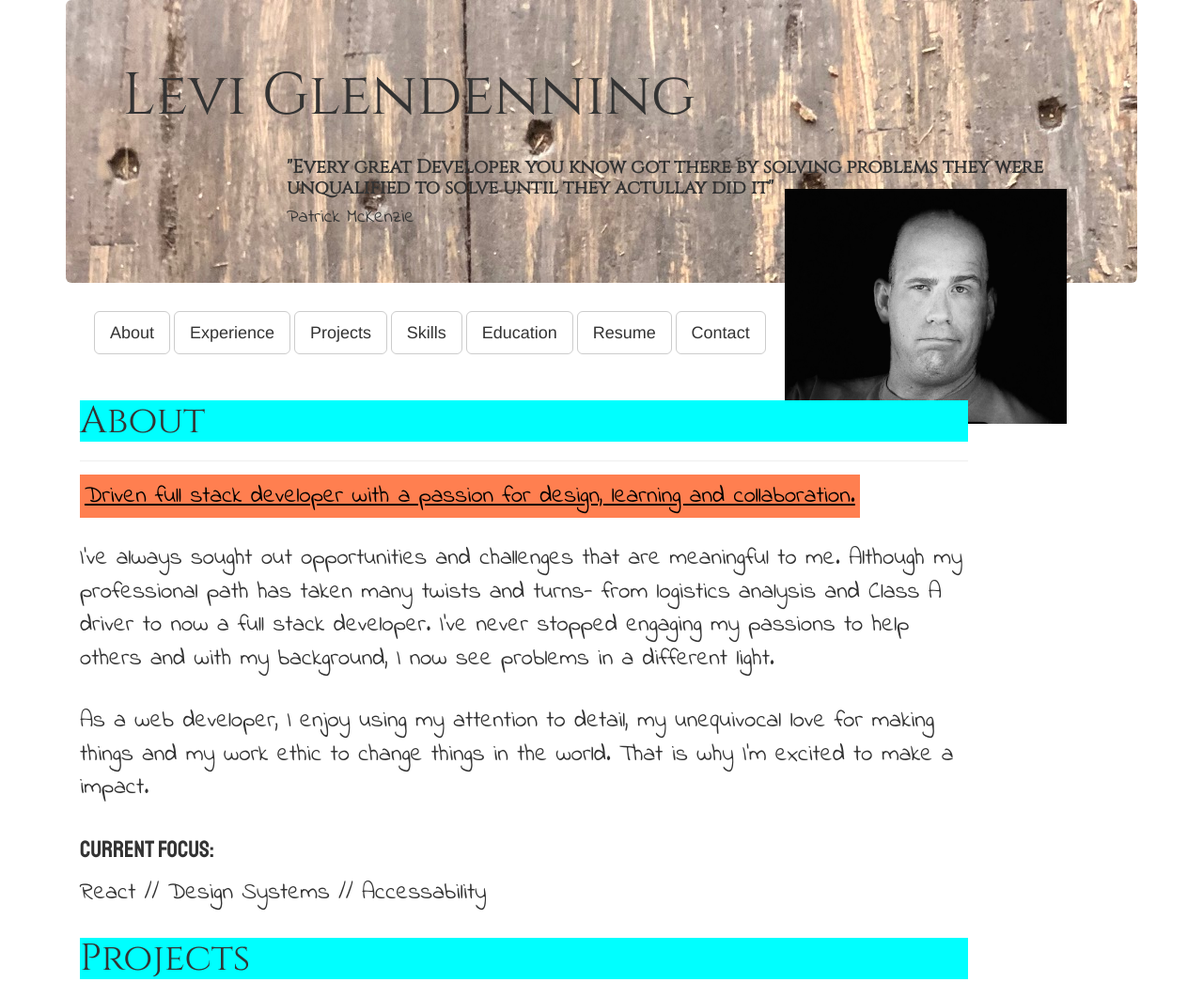
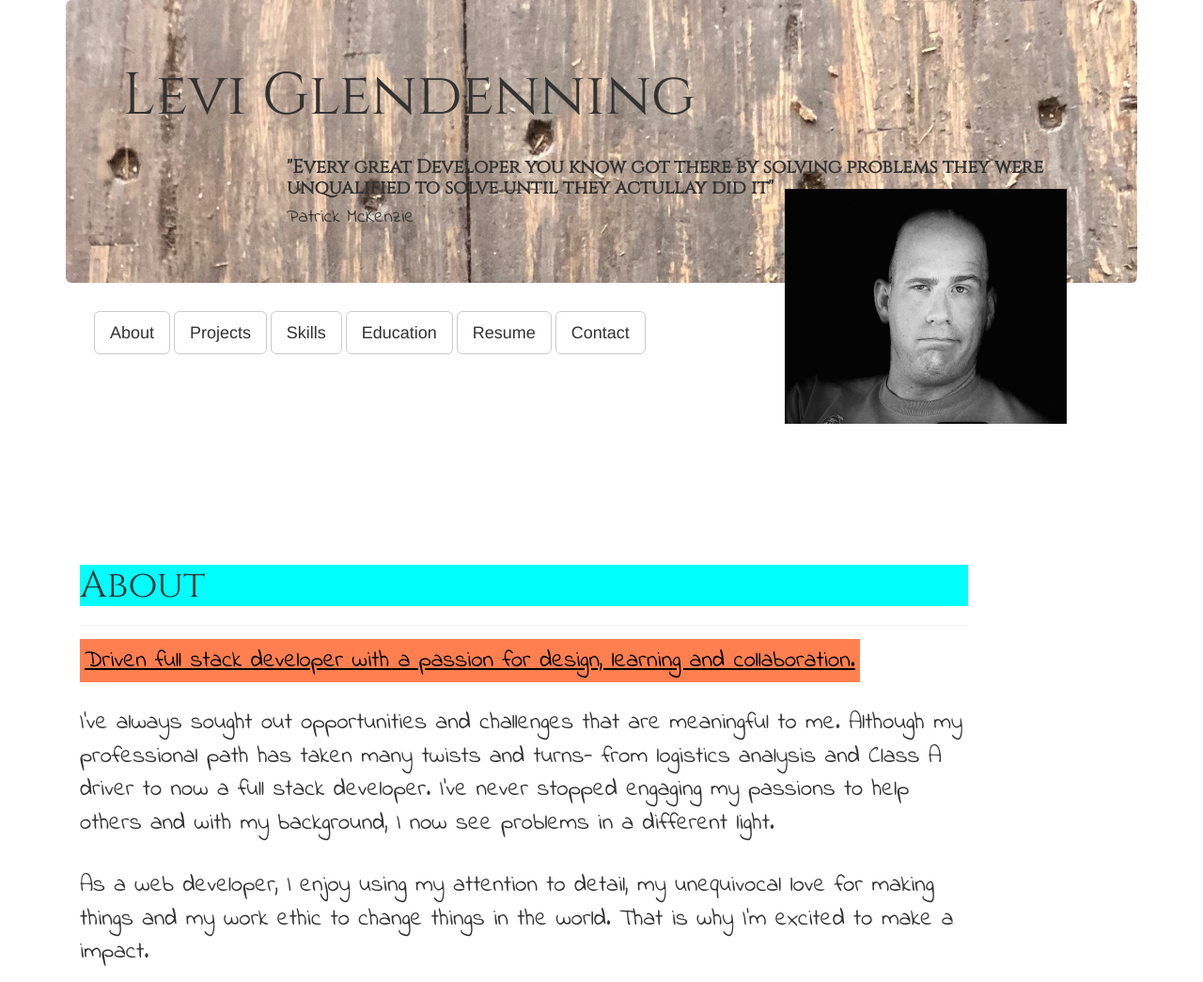
Before and after one commit to LeviG68/LeviGlendenning, a plain HTML site: page index.html in a window 1280 px wide. Shown: the top 1045 px of the page at 94% size. Drawn offline with nearby package versions, Linux system fonts and the light colour scheme.

Commit message:
links for buttons

```diff
--- a/assets/style.css
+++ b/assets/style.css
@@ -126,6 +126,7 @@ button {
 #edu{
     font-size: 40px;
     background-color: aqua;
+    padding-bottom: 10px;
 }
 
 .um {
--- a/index.html
+++ b/index.html
@@ -62,13 +62,12 @@
           <div class="col-md-10 col-lg-2">
             <nav class="container">
               <nav class="btn-group-lg" role="group" aria-label="...">
-                <button type="button" class="btn btn-default">About</button>
-                <button type="button" class="btn btn-default">Experience</button>
-                <button type="button" class="btn btn-default">Projects</button>
-                <button type="button" class="btn btn-default">Skills</button>
-                <button type="button" class="btn btn-default">Education</button>
-                <button type="button" class="btn btn-default">Resume</button>
-                <button type="button" class="btn btn-default">Contact</button>
+                <button type="button" class="btn btn-default" onclick="window.location.href='#about'">About</button>
+                <button type="button" class="btn btn-default" onclick="window.location.href='#projects'">Projects</button>
+                <button type="button" class="btn btn-default" onclick="window.location.href='#skills'">Skills</button>
+                <button type="button" class="btn btn-default" onclick="window.location.href='#edu'">Education</button>
+                <button type="button" class="btn btn-default" onclick="window.location.href='https://docs.google.com/document/d/1lyZsEpaQ7o7SAjYfl60kH3kZbyjHX43U495R_JKXtqA/edit?usp=sharing'">Resume</button>
+                <button type="button" class="btn btn-default" ahref="...">Contact</button>
               </nav>
             </nav>
           </div>
@@ -76,8 +75,8 @@
       <div class="container">
         <div class="row">
           <div class="col-md-10">
-            <article class="block">
-              <h1 class="block-header" id="about" >About</h1>
+            <!-- <article class="block"> -->
+              <h1 class="block-header" id="about">About</h1>
               <hr/>
               <p><mark>Driven full stack developer with a passion for design, learning and collaboration.</mark>
               </p>
@@ -104,7 +103,7 @@
       <div class="container">
         <section class="row">
           <div class="col-md-10">
-            <article class="block">
+            <!-- <article class="block"> -->
               <h1 class="block-header" id="projects" >Projects</h1>
               <div class="row">
                 <div class="col-sm-4">
@@ -219,8 +218,8 @@
     <div class="container">
       <section class="row">
         <div class="col-md-10">
-          <article class="block">
-            <h1 class="block-header" id="skills" >Skills</h1>
+          <!-- <article class="block"> -->
+            <h1 class="block-header" id="skills">Skills</h1>
             <div class="panel panel-default">
               <h1>Javascript</h1>
               <div class="row">
@@ -281,7 +280,7 @@
     <div class="container">
       <div class="row">
         <div class="col-md-10">
-          <h1 class="block-header" id="edu" >Education</h1>
+          <h1 class="block-header" id="edu">Education</h1>
             <div class="row" class="boxshadow">
               <div class="col-md-6">
                   <img src="assets/images/ff2bda7e177e9f2e5af4767bf06741b9.jpeg" alt="University of montana logo" id="umlogo" height="160 " width="400">
@@ -303,6 +302,7 @@
       </div>
 
     </div>
+    <div class="container"
 </body>
 
 </html>
```
